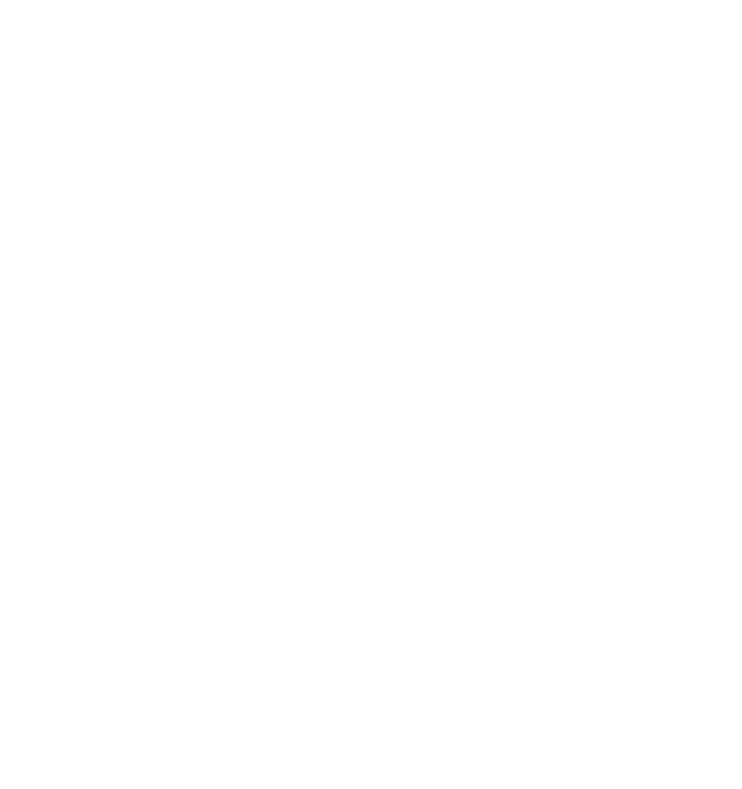
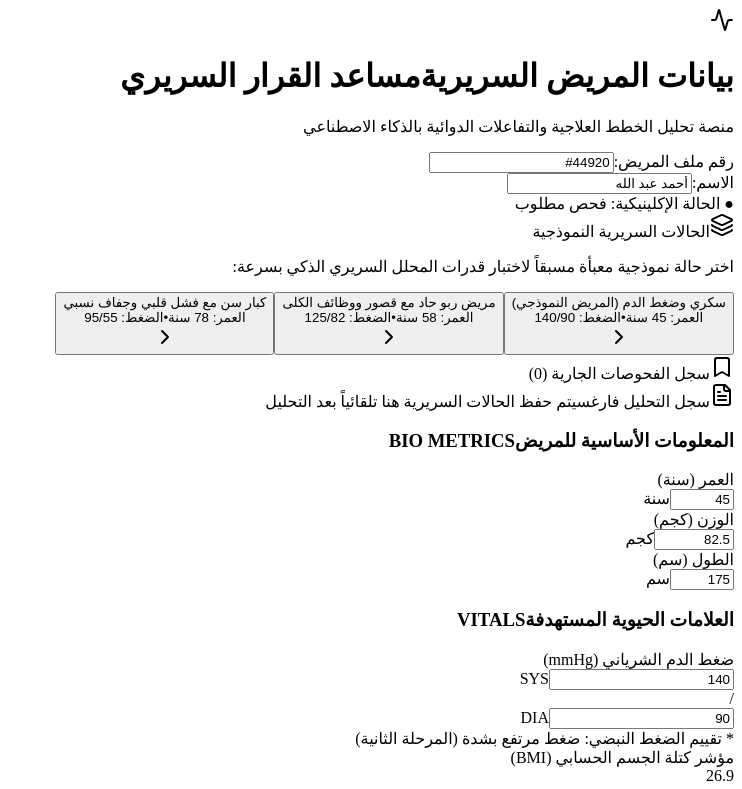
Before and after one commit to Farespharma2026/cardio-jo-app, a React (Vite) app: page / in a window 1280 px wide. Shown: the top 789 px of the page, without its empty margins (538-1280 px from the left). Built offline with nearby package versions, Linux system fonts and the light colour scheme.

Commit message:
Update main.tsx

```diff
--- a/src/main.tsx
+++ b/src/main.tsx
@@ -2,8 +2,35 @@
 import ReactDOM from 'react-dom/client';
 import App from './App';
 
+// هذه القطعة البرمجية ستلتقط أي خطأ مخفي وتعرضه على الشاشة فوراً
+class ErrorBoundary extends React.Component {
+  constructor(props: any) {
+    super(props);
+    this.state = { hasError: false, error: null };
+  }
+  static getDerivedStateFromError(error: any) {
+    return { hasError: true, error };
+  }
+  render() {
+    if ((this.state as any).hasError) {
+      return (
+        <div style={{ padding: '30px', backgroundColor: '#fee2e2', color: '#991b1b', direction: 'rtl', fontFamily: 'Arial' }}>
+          <h2>⚠️ نظام الرادار: تم اصطياد الخطأ الذي يسبب الشاشة البيضاء!</h2>
+          <p>يرجى نسخ هذا النص الإنجليزي وإرساله لي:</p>
+          <pre dir="ltr" style={{ textAlign: 'left', fontWeight: 'bold', backgroundColor: '#fff', padding: '15px', border: '1px solid #fca5a5' }}>
+            {(this.state as any).error && (this.state as any).error.toString()}
+          </pre>
+        </div>
+      );
+    }
+    return this.props.children;
+  }
+}
+
 ReactDOM.createRoot(document.getElementById('root')!).render(
-
-
-
+  <React.StrictMode>
+    <ErrorBoundary>
+      <App />
+    </ErrorBoundary>
+  </React.StrictMode>
 );
```
